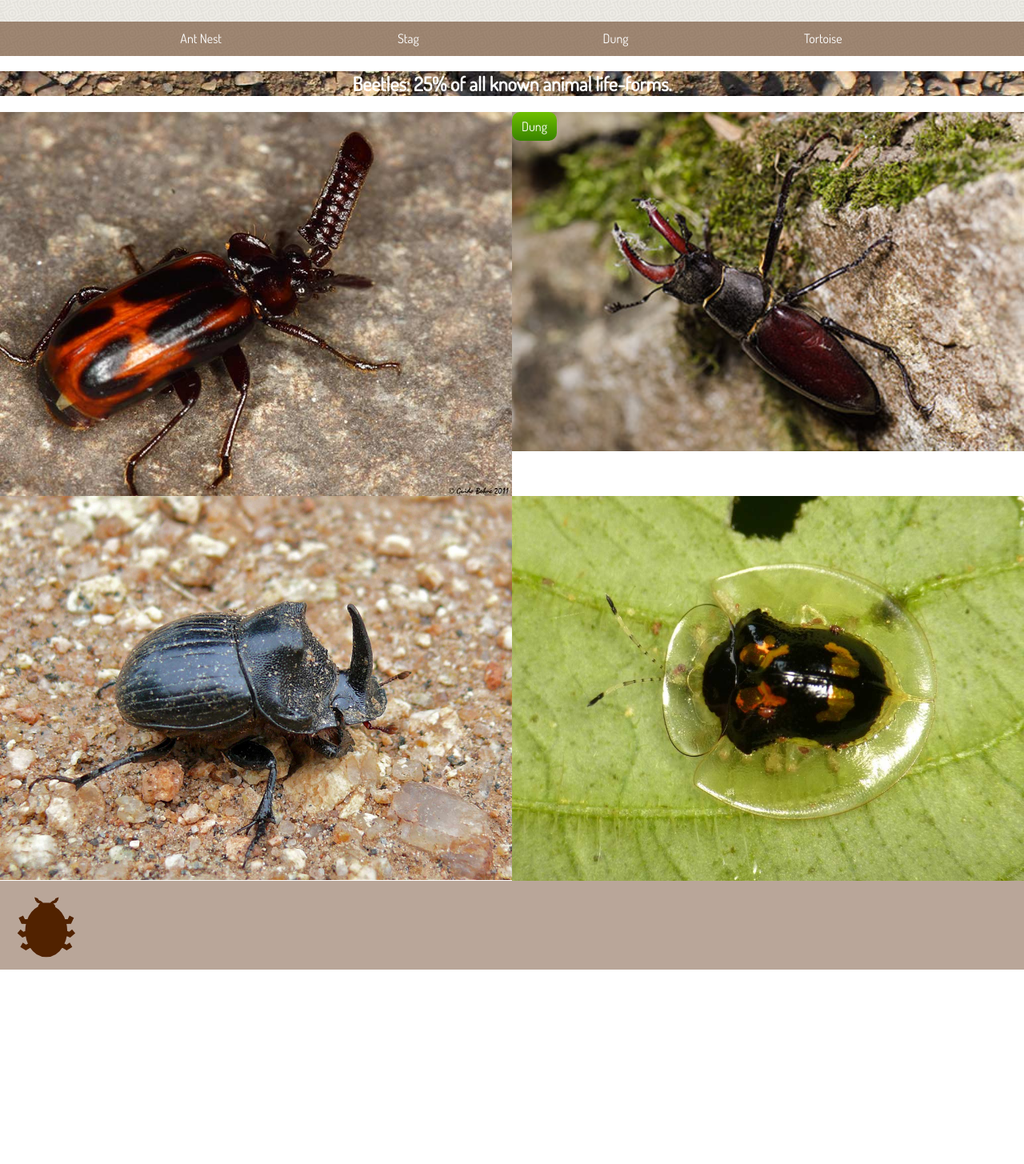
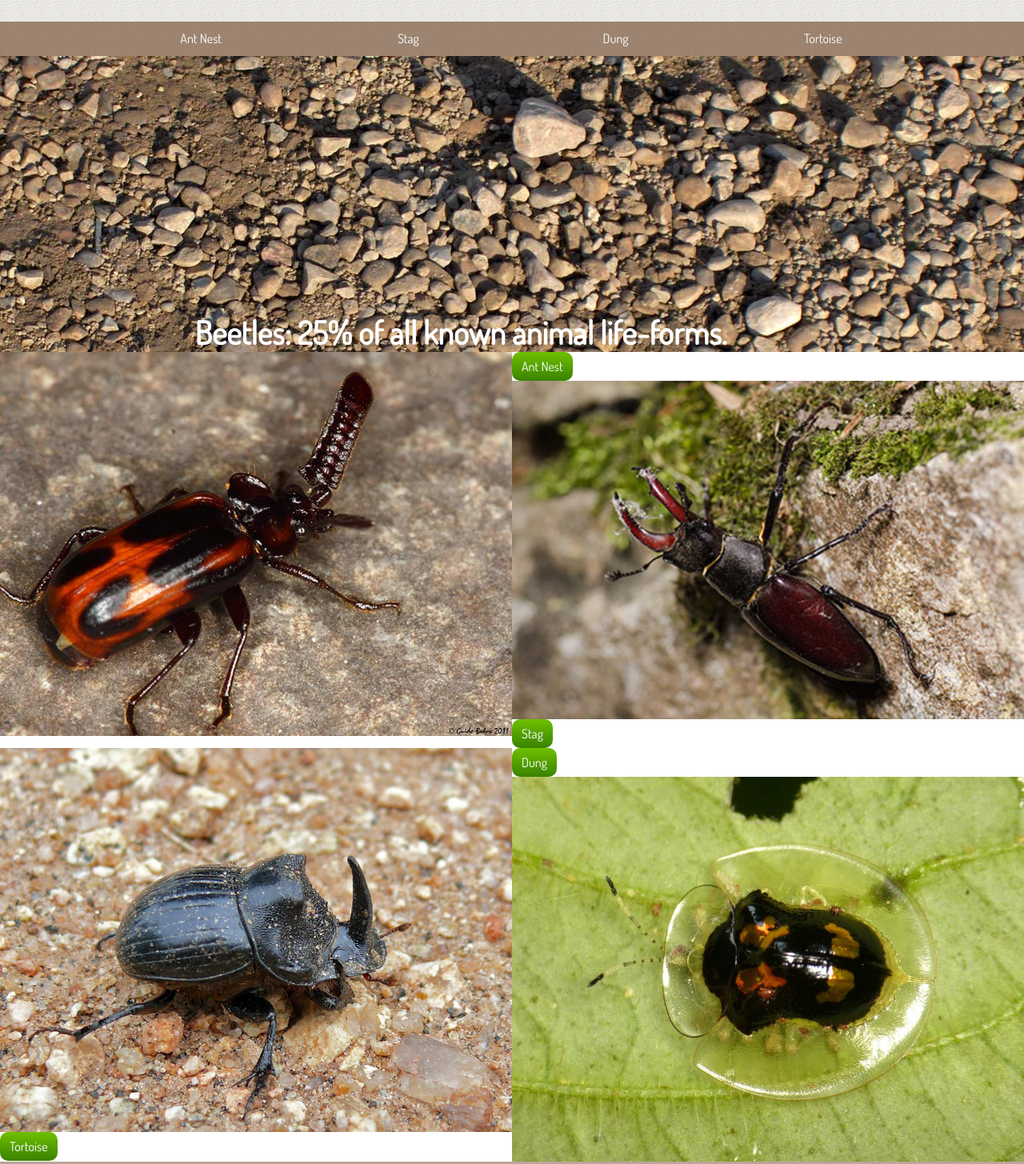
Before and after one commit to shannonhawn/assigment-7-images, a plain HTML site: page index.html in a window 1280 px wide. Shown: the part 181-1636 px from the top of the page at 80% size. Before the commit the page ends 1393 px from the top, so only its background shows below. Drawn offline with Linux system fonts and the light colour scheme.

Commit message:
amended h2 size

```diff
--- a/css/main.css
+++ b/css/main.css
@@ -66,6 +66,9 @@ li:hover{
 
 .life-forms{
   background-image: url("../images/59402778_e3fe0706d8_o.jpg");
+  clear: both;
+  padding-top:20em;
+  margin:0;
 }
 
 h1{
@@ -81,12 +84,13 @@ h1{
 
 h2{
   font-family:"Dosis";
+  font-size:2.5rem;
   color:white;
-  width:100%;
+  width:90%;
   text-align:center;
-  top:2em;
   clear:both;
   z-index:9;
+  margin:0;
   }
 
 .ant-image{
@@ -102,6 +106,7 @@ h2{
   clear:both;
   position:relative;
   display:inline-block;
+  margin:0;
 }
 
 .stag-image{
@@ -109,6 +114,7 @@ h2{
     float:right;
     position:relative;
     display:inline-block;
+    margin:0;
 }
 
 .tortoise-image{
@@ -136,18 +142,6 @@ h2{
   z-index:9;
 }
 
-footer{
-background-color: rgba(81,34,0,0.4);
-position:relative;
-display:inline-block;
-width:100%;
-}
-
-.footer-beetle{
-  width:8%;
-  padding:1em 0 0.3em 1em;
-}
-
 .button-left{
   display: inline-block;
   padding: 0.5em 0.75em;
@@ -156,7 +150,6 @@ width:100%;
   background-color: #a8ae98;
   background-image: linear-gradient(to bottom, #6fc000, #388200);
   border-radius:10px;
-  position:absolute;
 }
 
 .button-right{
@@ -167,6 +160,20 @@ width:100%;
   background-color: #a8ae98;
   background-image: linear-gradient(to bottom, #6fc000, #388200);
   border-radius:10px;
-  position:absolute;
   top:43px;
 }
+
+footer{
+background-color: rgba(81,34,0,0.4);
+position:relative;
+display:inline-block;
+width:100%;
+}
+
+.footer-beetle{
+  padding:1em 0 0.3em 1em;
+}
+
+.beetle-bottom{
+  margin:0 30% 0;
+}
--- a/index.html
+++ b/index.html
@@ -52,7 +52,7 @@
 
 <footer>
   <div class="foot">
-    <img src="images/beetle-logo.svg" class="footer-beetle" alt="small logo of a beetle">
+    <img class="beetle-bottom" src="images/beetle-logo.svg" class="footer-beetle" alt="small logo of a beetle">
   </div>
 </footer>
 
```
